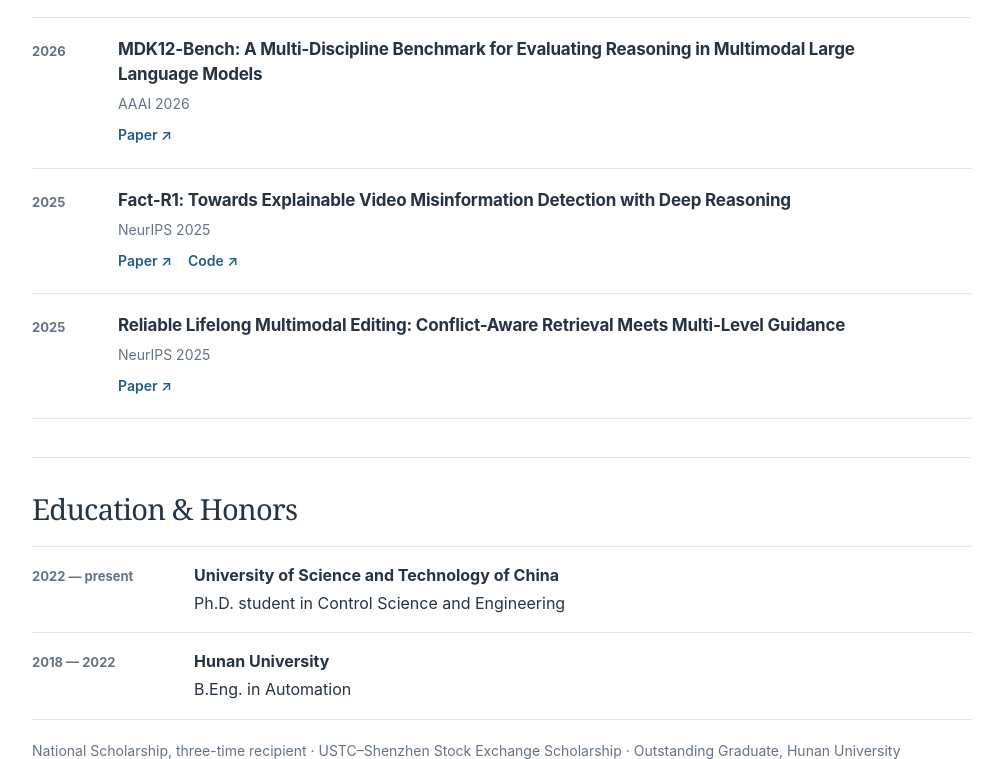
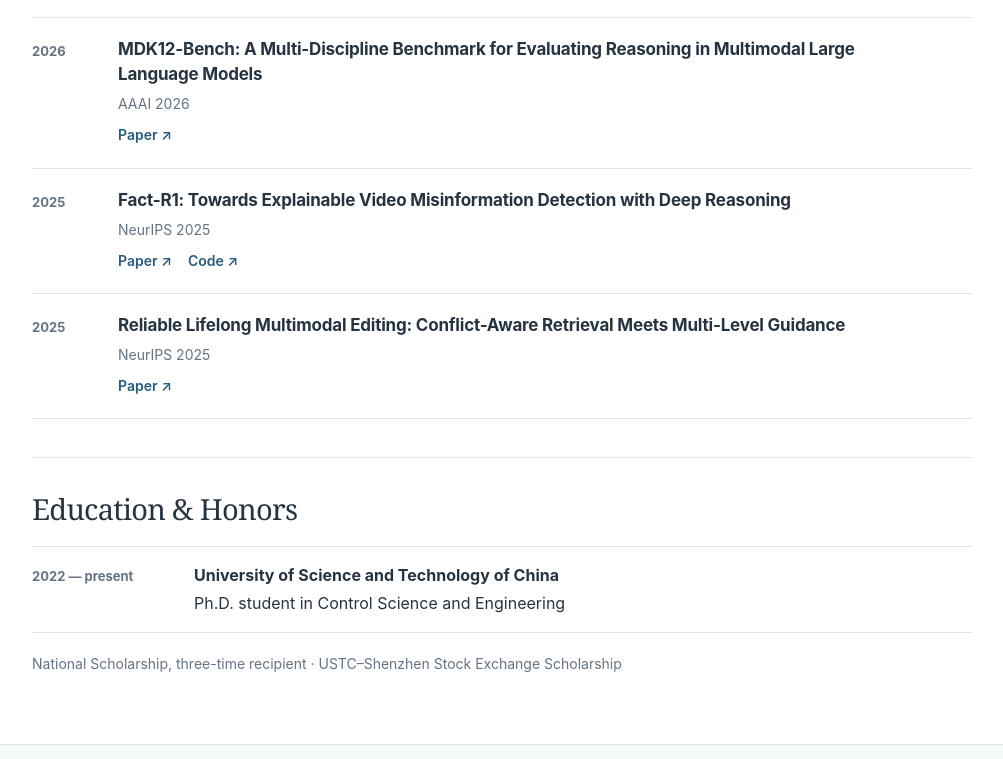
Before and after one commit to zfr00/zfr00.github.io, a plain HTML site: page index.html in a window 1280 px wide. Shown: the part 2041-2800 px from the top of the page, without its empty margins (138-1141 px from the left). Drawn offline with Linux system fonts and the light colour scheme.

Commit message:
Remove Hunan University from homepage

```diff
--- a/index.html
+++ b/index.html
@@ -46,7 +46,7 @@
         <h2 id="bio-title">Biography</h2>
       </div>
       <div class="prose">
-        <p>I am a Ph.D. student at the University of Science and Technology of China, affiliated with the Shanghai Innovation Institute. I received my B.Eng. in Automation from Hunan University in 2022.</p>
+        <p>I am a Ph.D. student at the University of Science and Technology of China, affiliated with the Shanghai Innovation Institute.</p>
         <p>My research explores how AI systems reason with visual information, check claims against evidence, and use external tools to solve unfamiliar problems. Recent projects span scientific reasoning agents, multimodal fact-checking, image forensics, and reinforcement learning for open-ended tasks.</p>
       </div>
     </section>
@@ -150,9 +150,8 @@
       <div class="section-heading"><h2 id="education-title">Education & Honors</h2></div>
       <div class="education-list">
         <div><span>2022 — present</span><p><strong>University of Science and Technology of China</strong><br>Ph.D. student in Control Science and Engineering</p></div>
-        <div><span>2018 — 2022</span><p><strong>Hunan University</strong><br>B.Eng. in Automation</p></div>
       </div>
-      <p class="honors">National Scholarship, three-time recipient · USTC–Shenzhen Stock Exchange Scholarship · Outstanding Graduate, Hunan University</p>
+      <p class="honors">National Scholarship, three-time recipient · USTC–Shenzhen Stock Exchange Scholarship</p>
     </section>
   </main>
 
```
